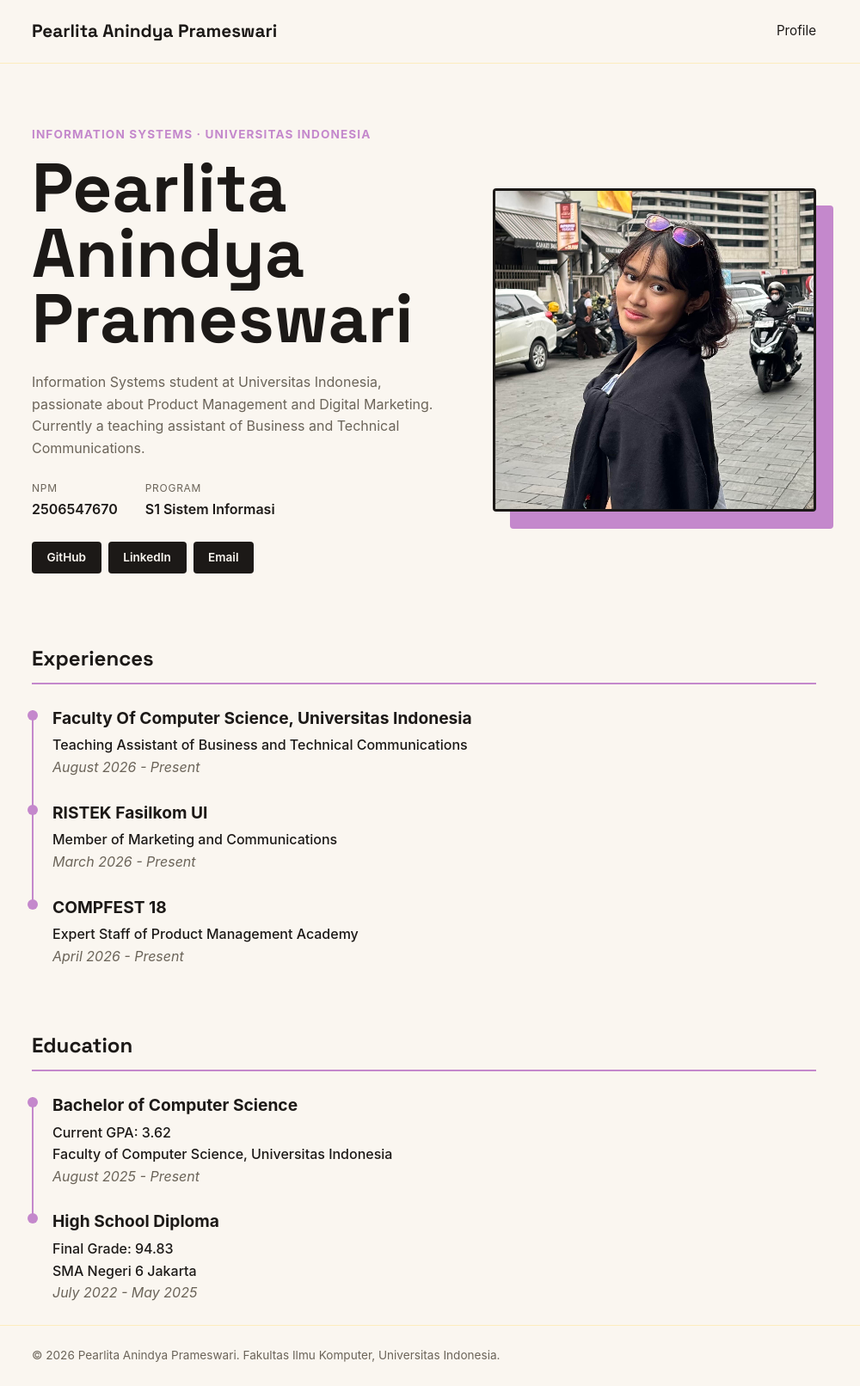
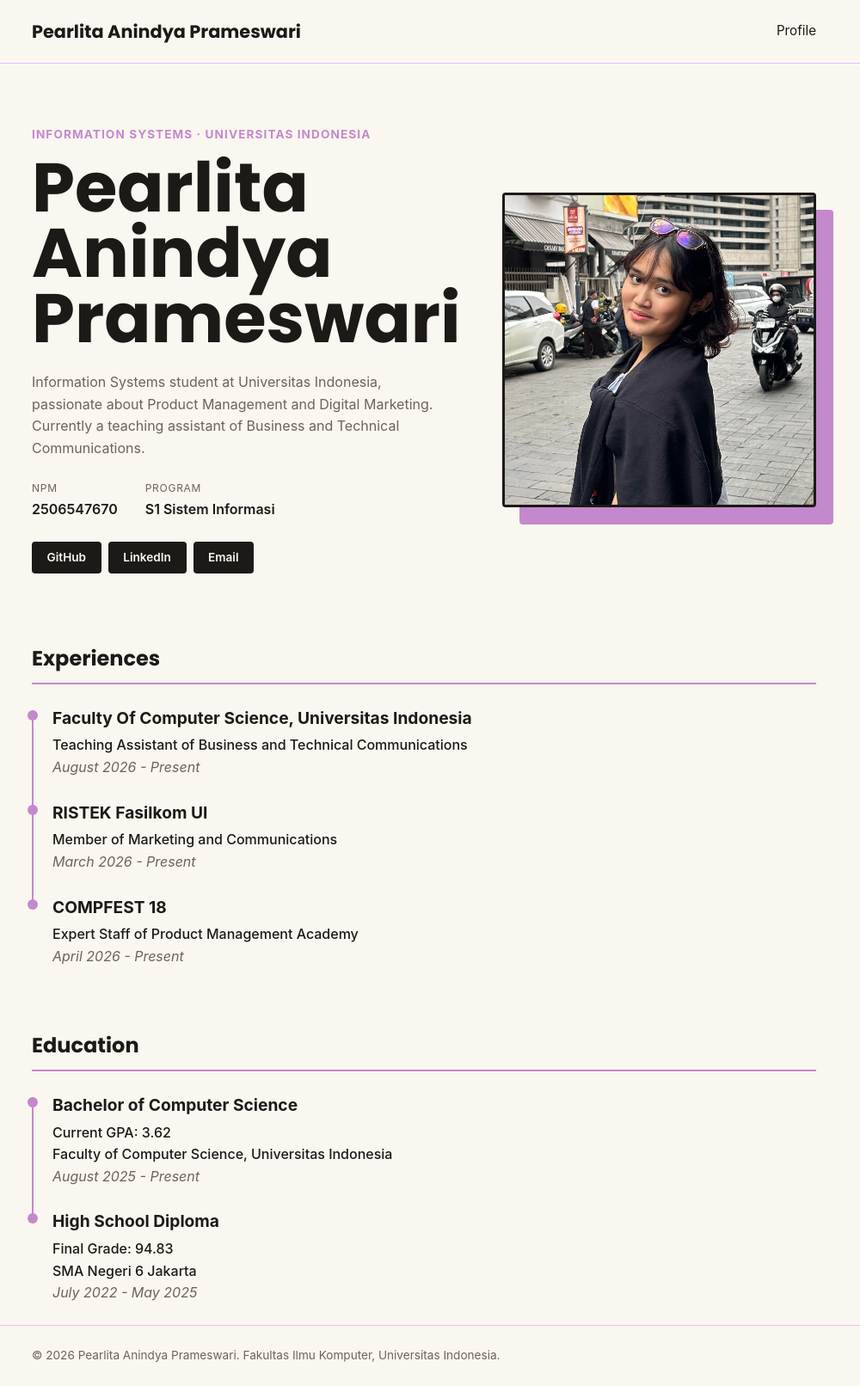
Before and after one commit to pearlitaanindya/myportofolio, a Django app: page / in a window 1280 px wide. Shown: the whole page at 86% size, without its empty margins (147-1147 px from the left). Run offline with Django 5.2, Linux system fonts and the light colour scheme.

Commit message:
style: Change website colors and fonts

```diff
--- a/static/css/style.css
+++ b/static/css/style.css
@@ -9,7 +9,8 @@
     --paper: #faf6f0;
     --accent: #c488cc;
     --accent-dark: #c488cc;
-    --line: #fcedbe;
+    --line: #e0c2ff;
+    --fill: #fcedbe;
     --text-muted: #6b6459;
     --radius: 4px;
 }
@@ -22,7 +23,7 @@ body {
 }
 
 h1, .brand {
-    font-family: "Space Grotesk", -apple-system, sans-serif;
+    font-family: "Poppins", -apple-system, sans-serif;
 }
 
 .container {
@@ -174,7 +175,7 @@ h1, .brand {
 }
 
 .section-title{
-    font-family: "Space Grotesk", -apple-system, sans-serif;
+    font-family: "Poppins", -apple-system, sans-serif;
     border-bottom:2px solid var(--accent-dark);
     padding-bottom: 8px;
     margin-bottom: 24px;
@@ -221,15 +222,15 @@ h1, .brand {
 
 .timeline-items:hover,
 .timeline-items:active{
-    border: 1px solid var(--line);
+    border: 1px solid var(--fill);
     border-radius: 10px;
-    background-color: var(--line);
+    background-color: var(--fill);
     transform: scale(1.02);
     cursor: pointer;
 }
 
 .timeline-title{
-    font-family: -apple-system, "Segoe UI", Roboto, Helvetica, Arial, sans-serif;
+    font-family: -apple-system, "Poppins", Roboto, Helvetica, Arial, sans-serif;
     font-size: 1.2rem;
     font-weight: bold;
     color: var(--ink);
--- a/templates/index.html
+++ b/templates/index.html
@@ -7,6 +7,7 @@
     <link rel="preconnect" href="https://fonts.googleapis.com">
     <link rel="preconnect" href="https://fonts.gstatic.com" crossorigin>
     <link href="https://fonts.googleapis.com/css2?family=Space+Grotesk:wght@500;700&display=swap" rel="stylesheet">
+    <link href="https://fonts.googleapis.com/css2?family=Poppins:wght@500;700&display=swap" rel="stylesheet">
     <link rel="stylesheet" href="/static/css/style.css">
 </head>
 <body>
```
